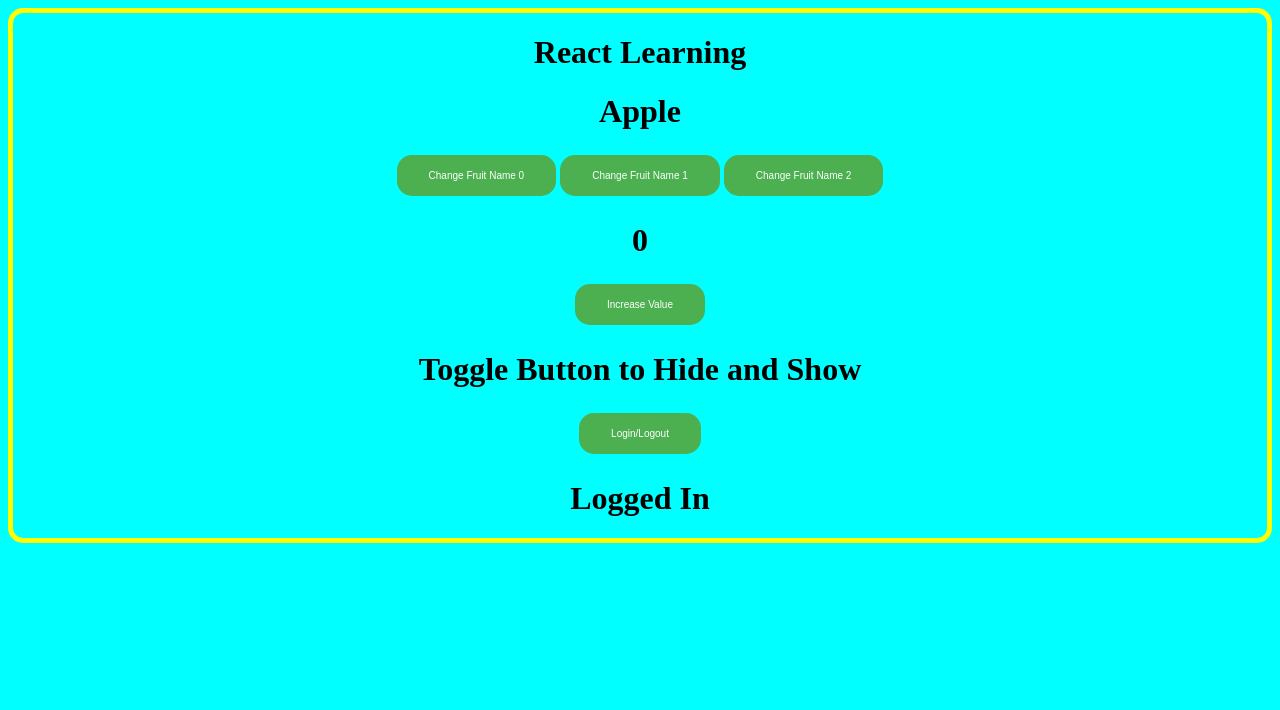
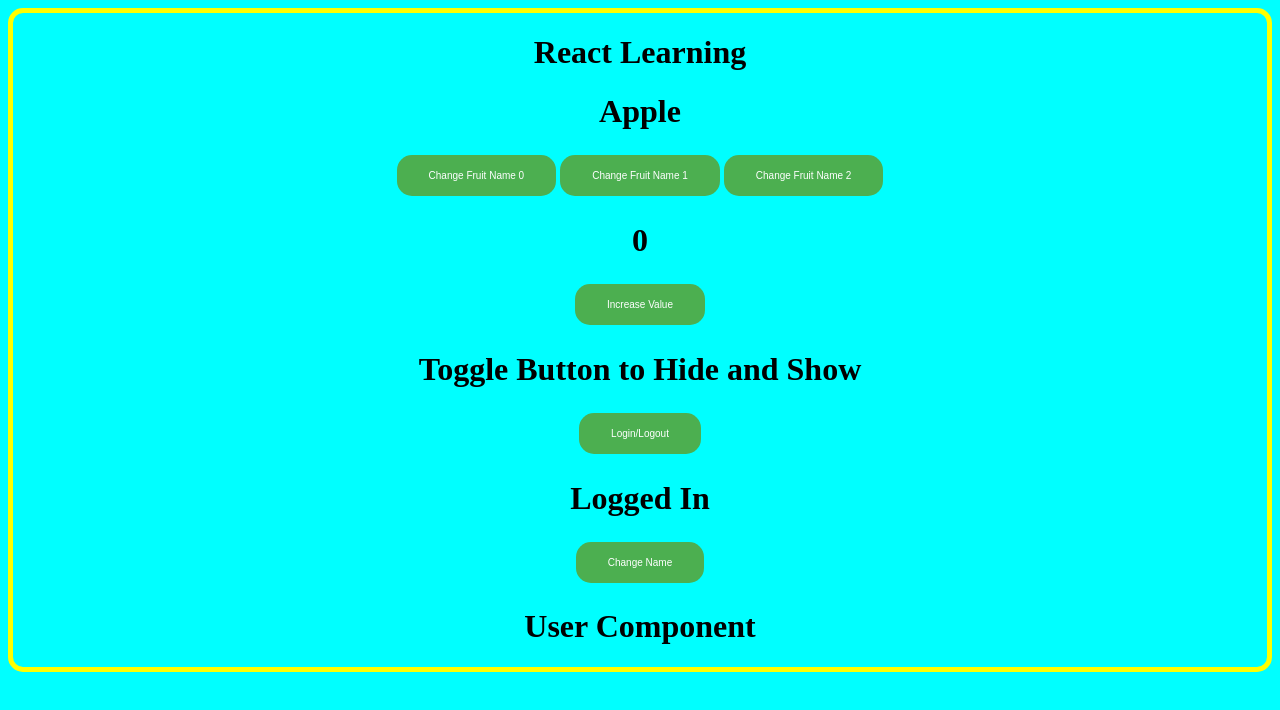
Before and after one commit to Sarveshmaddheshiya/my-react-app, a React (Vite) app: page / in a window 1280 px wide. Shown: the top 710 px of the page. Built offline with nearby package versions, Linux system fonts and the light colour scheme.

Commit message:
added toggle button to show and hide for external component

```diff
--- a/src/App.jsx
+++ b/src/App.jsx
@@ -4,9 +4,11 @@
 import { useState } from 'react'
 import Counter from './anotherComponent.jsx'
 import Toggle from './Toggle.jsx'
+import User from './User.jsx'
 
 function App() {
   const [fruit, setFruit] = useState('Apple');
+  const [name, setName] = useState(true);
 
   const change = () => setFruit('Banana');
   const change1 = () => setFruit('Papaya');
@@ -23,6 +25,13 @@
 
       <Counter />
       <Toggle />
+      <button onClick={()=>setName(!name)}>Change Name</button>
+    {
+        name?<User/> :null
+    }
+
+
+
     </>
   )
 }
--- a/src/User.jsx
+++ b/src/User.jsx
@@ -1,2 +1,11 @@
+import react from 'react';
+function User()
+{
+   return (
+    <div>
+        <h1>User Component</h1>
+    </div>
+   )
+}
 
-fubnbnct
+export default User;
```
